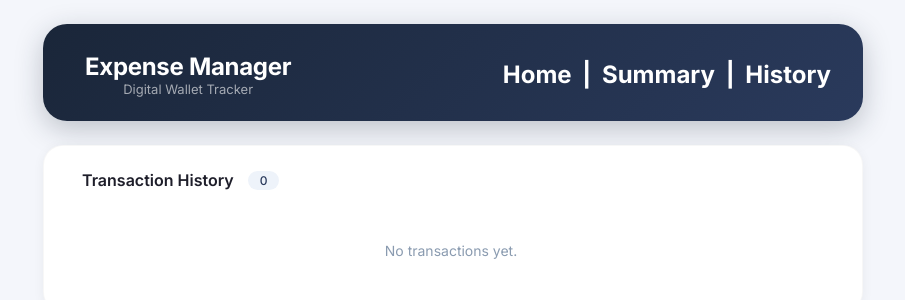
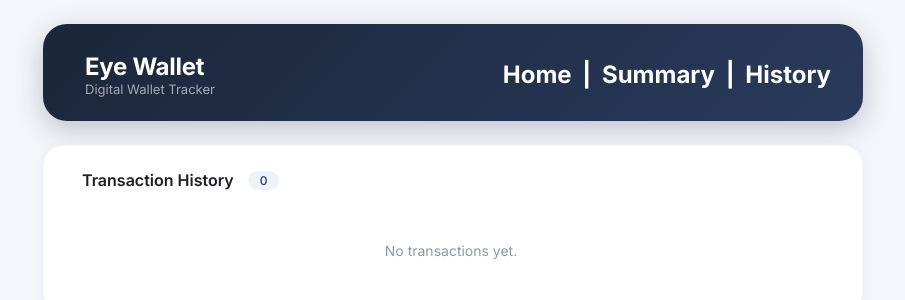
Before and after one commit to Malek177/Digital-Wallet, a React (Create React App) app: page /components/History in a window 1280 px wide. Shown: the top 300 px of the page, without its empty margins (187-1092 px from the left). Built offline with nearby package versions, Linux system fonts and the light colour scheme.

Commit message:
style fixing and name change

```diff
--- a/src/App.css
+++ b/src/App.css
@@ -1,4 +1,3 @@
-/* ─── Reset & Base ─── */
 * {
   margin: 0;
   padding: 0;
@@ -26,7 +25,6 @@ body {
   gap: 24px;
 }
 
-/* ─── Scrollbar ─── */
 ::-webkit-scrollbar {
   width: 5px;
 }
@@ -39,7 +37,6 @@ body {
   border-radius: 8px;
 }
 
-/* ─── Header ─── */
 .header {
   background: linear-gradient(135deg, #1a2639, #2a3a5c);
   border-radius: 24px;
@@ -75,7 +72,6 @@ body {
   padding-left: 10px;
 }
 
-/* ─── Navigation ─── */
 .Navbar {
   text-align: right;
   text-decoration: none;
@@ -94,7 +90,6 @@ body {
   color: gray;
 }
 
-/* ─── Balance Circle ─── */
 .moneySection {
   display: flex;
   justify-content: center;
@@ -105,8 +100,8 @@ body {
 
 .balance-wrap {
   width: 100%;
-  max-width: 310px;          /* limits the circle size on large screens */
-  aspect-ratio: 1 / 1;       /* makes it a perfect circle */
+  max-width: 310px;
+  aspect-ratio: 1 / 1;
   display: flex;
   flex-direction: column;
   justify-content: center;
@@ -144,7 +139,6 @@ body {
   color: #b0b8c8;
 }
 
-/* ─── Cards ─── */
 .card {
   background: #ffffff;
   border-radius: 20px;
@@ -180,7 +174,6 @@ body {
   margin-left: 4px;
 }
 
-/* ─── Form ─── */
 .form-grid {
   display: grid;
   grid-template-columns: 1fr 1fr;
@@ -202,7 +195,9 @@ body {
   letter-spacing: 0.4px;
   color: #5d6f88;
 }
+
 .form-group input,
+
 .form-group select {
   padding: 10px 14px;
   border: 1.5px solid #e2e8f0;
@@ -214,8 +209,11 @@ body {
   color: #1e1e2a;
   outline: none;
   width: 100%;
+  min-width: 0;
 }
+
 .form-group input:focus,
+
 .form-group select:focus {
   border-color: #4a6fa5;
   box-shadow: 0 0 0 4px rgba(74, 111, 165, 0.12);
@@ -357,7 +355,6 @@ body {
   font-size: 14px;
 }
 
-/* ─── Monthly summary ─── */
 .summary-grid {
   display: grid;
   grid-template-columns: 1fr 1fr 1fr;
@@ -390,9 +387,6 @@ body {
   color: #1e1e2a;
 }
 
-/* ─── Responsive (mobile first) ─── */
-
-/* Tablets and smaller */
 @media (max-width: 768px) {
   .header {
     flex-direction: column;
@@ -420,7 +414,6 @@ body {
   }
 }
 
-/* Phones (portrait) */
 @media (max-width: 480px) {
   .header {
     padding: 20px 16px;
@@ -462,7 +455,6 @@ body {
   }
 }
 
-/* Very small phones */
 @media (max-width: 360px) {
   .balance-wrap {
     max-width: 170px;
--- a/src/App.js
+++ b/src/App.js
@@ -30,7 +30,6 @@ function App() {
     return getDefaultTransactions();
   });
 
-  // Form state
   const [formType, setFormType] = useState('income');
   const [formCategory, setFormCategory] = useState(INCOME_CATEGORIES[0]);
   const [formAmount, setFormAmount] = useState('');
@@ -106,7 +105,7 @@ function App() {
     <div className="app">
       <header className="header">
         <div className="header-left">
-          <h1><i className="fas fa-wallet" />Expense Manager</h1>
+          <h1><i className="fas fa-wallet" />Eye Wallet</h1>
           <div className="sub"><i className="far fa-calendar-alt" />Digital Wallet Tracker</div>
         </div>
         <div className="Navbar">
--- a/src/components/History.js
+++ b/src/components/History.js
@@ -28,7 +28,7 @@ function History({ transactions, handleDelete }){
                     {tx.type === 'income' ? '+' : '-'}${tx.amount.toFixed(2)}
                   </span>
                   <button className="delete-btn" onClick={() => handleDelete(tx.id)} title="Delete">
-                    Delete<i className="fas fa-trash-alt" />
+                    Delete<i className="fas fa-trash-alt"/>
                   </button>
                 </div>
               </div>
```
